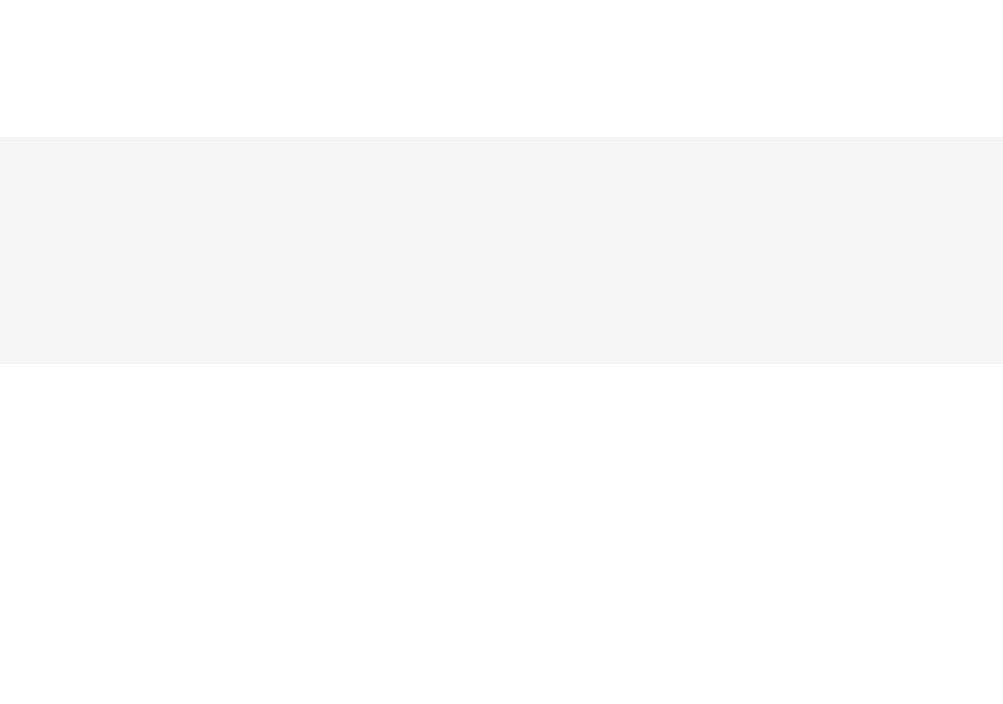
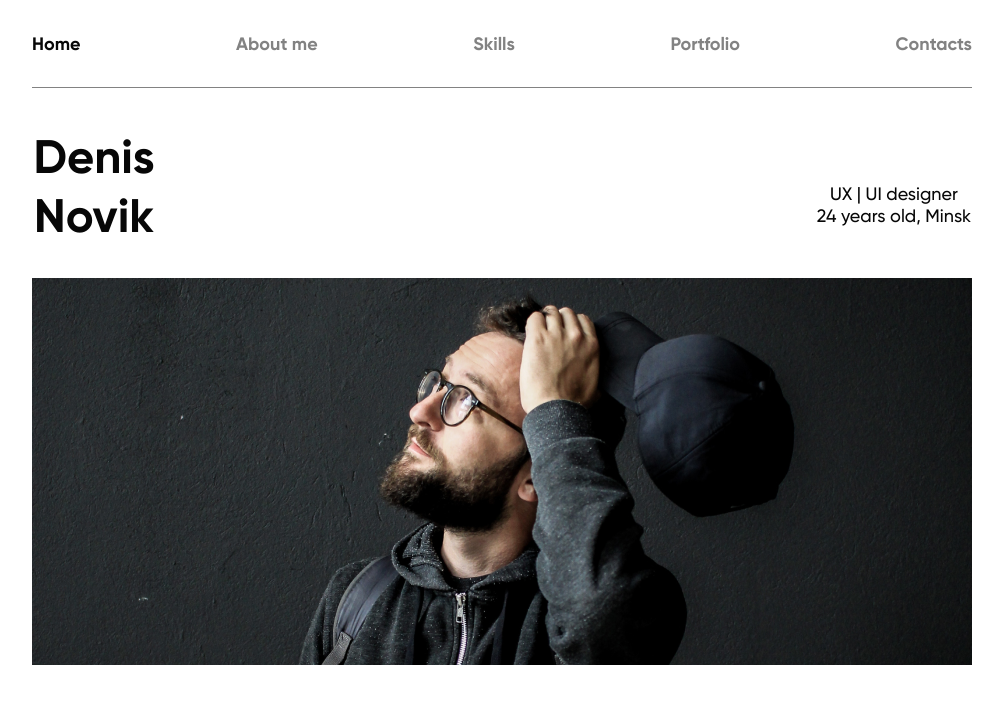
Before and after one commit to Andrei-Beliakov/novik-page, a plain HTML site: page index.html in a window 1280 px wide. Shown: the whole page, without its empty margins (138-1141 px from the left). Drawn offline with Linux system fonts and the light colour scheme.

Commit message:
create header

```diff
--- a/index.html
+++ b/index.html
@@ -9,7 +9,28 @@
   </head>
   <body>
     <!-- ЗАГОЛОВОК И ПАНЕЛЬ НАВИГАЦИИ-->
-    <header id="home" class="header"></header>
+    <header id="home" class="header">
+      <div class="container">
+        <div class="header__links">
+          <ul>
+            <li><a href="#home">Home</a></li>
+            <li><a href="#about">About me</a></li>
+            <li><a href="#skills">Skills</a></li>
+            <li><a href="#portfolio">Portfolio</a></li>
+            <li><a href="#contacts">Contacts</a></li>
+          </ul>
+        </div>
+        <div class="header__title">
+          <h1>Denis Novik</h1>
+          <p class="header__text">UX | UI designer 24&nbsp;years old, Minsk</p>
+        </div>
+        <img
+          class="header__image"
+          srcset="./images/main_portret.png 1x, ./images/main_portret_2x.png 2x"
+          alt="Denis Novik portret"
+        />
+      </div>
+    </header>
     <main>
       <!-- СЕКЦИЯ ABOUT ME-->
       <section id="about" class="about"></section>
```
